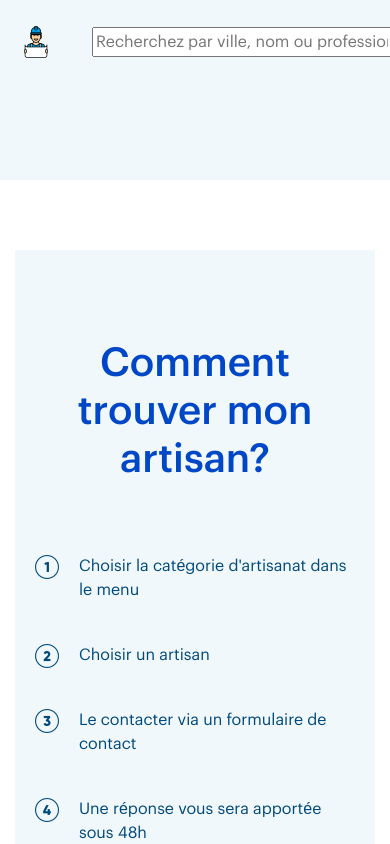
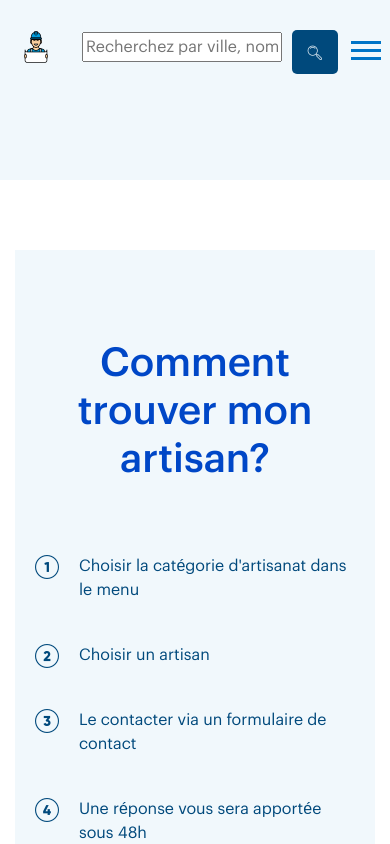
Before and after one commit to Ad15C/Artisan, an Angular app: page / in a window 390 px wide. Shown: the top 844 px of the page. Built offline with nearby package versions, Linux system fonts and the light colour scheme.

Commit message:
header_new_updates

```diff
--- a/src/app/header/header.component.html
+++ b/src/app/header/header.component.html
@@ -26,18 +26,22 @@
     <div class="search-form">
         <form (ngSubmit)="onSearch()">
             <input
-            placeholder="Recherchez par ville, nom ou profession..."
-            name="search"
-            required
-            [(ngModel)]="searchTerm"
-            class="ng-pristine ng-touched ng-invalid">
-            <button type="submit" [disabled]="!searchTerm">Rechercher</button>
-
+                placeholder="Recherchez par ville, nom, profession"
+                name="search"
+                required
+                [(ngModel)]="searchTerm"
+                aria-label="Barre de recherche">
+            <button type="submit" [disabled]="!searchTerm" aria-label="Soumettre la recherche">
+                <span class="button-text">Rechercher</span>
+                <span class="button-icon">
+                    <img src="/assets/favicons/Loupe.png" alt="Icône représentant une loupe pour effectuer une recherche sur le site">
+                </span>
+            </button>
         </form>
     </div>
 
     <div class="menu-toggler" *ngIf="isMobile">
-        <button class="navbar-toggler" type="button" (click)="toggleNavbar()">
+        <button class="navbar-toggler" type="button" (click)="toggleNavbar()"  aria-label="Menu">
             <span class="navbar-toggler-icon"></span>
         </button>
     </div>
--- a/src/app/header/header.component.scss
+++ b/src/app/header/header.component.scss
@@ -21,12 +21,14 @@
     }
 }
 
+/* Menu */
 .navbar {
     display: flex;
     align-items: center;
     background-color: #00497c;
     flex-grow: 1;
     justify-content: center; /* Centre le menu horizontalement */
+    position: relative;
 
     &.open {
         display: flex;
@@ -65,8 +67,9 @@
     }
 }
 
+/* Menu Burger*/
 .navbar-toggler-icon {
-    width: 30px; /* Largeur de l'icône */
+    width: 30px;
     height: 3px; /* Épaisseur des traits */
     background-color: #0074c7; /* Couleur des traits */
     display: block;
@@ -91,19 +94,25 @@
     }
 }
 
+/* Barre de Recherche*/
 .search-form {
     display: flex;
     align-items: center;
+    justify-content: space-between;
+    width: 100%;
 
     form {
         display: flex;
+        flex-direction: row;
         align-items: center;
+        width: auto;
         margin-left: 30px;
 
         input {
-            width: 300px;
+            width: 200px; /* Taille plus petite en mode tablette */
             max-width: 100%; /* S'adapte à l'espace disponible */
             margin-right: 10px; /* Espace entre l'input et le bouton */
+            transition: width 0.3s ease;
         }
 
         button {
@@ -112,7 +121,22 @@
             color: #f1f8fc;
             border: none;
             border-radius: 5px;
-            cursor: pointer; /* Curseur en forme de main */
+            cursor: pointer;
+            display: flex;
+            align-items: center;
+            justify-content: center;
+            min-width: 40px;  /* Adapte la taille minimale du bouton */
+            height: auto;
+
+            button .button-text {
+                display: inline-block; /* Affichage par défaut sur desktop */
+                font-size: 16px;
+            }
+
+            button .button-icon {
+                display: none; /* Masquer l'icône par défaut */
+                font-size: 20px;
+            }
 
             &:hover {
                 background-color: #0074c7; /* Couleur au survol du bouton */
@@ -121,7 +145,7 @@
     }
 }
 
-/* Mobile Styles */
+/* Mobile */
 @media (max-width: 768px) {
     .navbar {
         display: none; /* Cache le menu par défaut */
@@ -129,18 +153,40 @@
 
     .logo img.logo-mobile {
         display: block; /* Affiche le favicon */
-    }
-
-    .search-form {
-        margin-left: 10px; /* Ajuster l'espace pour le champ de recherche */
+        max-height: 40px;
     }
 
     .menu-toggler {
         display: block; /* Affiche le bouton hamburger */
+        z-index: 1001; /* Assure que le menu burger soit au-dessus des autres éléments */
+        margin-right: 10px;
+    }
+
+    .search-form {
+        display: flex;
+        flex-direction: row;
+        align-items: center; /* Aligne l'input et le bouton verticalement */
+        margin-top: 10px; /* Espacement entre le logo et la barre de recherche */
+        width: 100%;
+    }
+
+    .search-form button {
+        min-width: 40px;  /* Pour correspondre à la taille de l'icône */
+        height: 40px; /* Hauteur équivalente à l'icône */
+        padding: 5px;  /* Ajuste l'espace autour de l'icône */
     }
 
     .search-form input {
-        width: 100px; /* Largeur de la barre de recherche sur mobile */
+        width: 100%;
+        margin-bottom: 10px; /* Espace entre l'input et le bouton */
+    }
+
+    .search-form button .button-text {
+        display: none; /* Masquer le texte sur mobile et tablette */
+    }
+
+    .search-form button .button-icon {
+        display: inline-block; /* Afficher l'icône sur mobile et tablette */
     }
 
     .navbar.open {
@@ -152,20 +198,78 @@
         width: 100%;
         background-color: #00497c;
         z-index: 1000; /* Pour que le menu soit au-dessus d'autres éléments */
+        margin-top: 80px;
+    }
+
+    .navbar-nav {
+        flex-direction: column; /* Menu vertical */
+        margin-top: 10px; /* Ajoute un peu d'espace entre les éléments du menu */
+    }
+
+    .nav-item {
+        margin: 10px 0; /* Espacement vertical dans le menu burger */
     }
 }
 
 
-/* Styles pour les tablettes et desktop */
-@media (min-width: 769px) {
+/* Styles pour les tablettes et petit écrans */
+@media (min-width: 769px) and (max-width: 1024px) {
+    .container {
+        display: flex;
+        flex-direction: row;
+        align-items: center;
+    }
+
+    .logo img.logo-mobile {
+        display: none; /* Cacher le logo mobile sur tablette */
+    }
+
+    .logo img.logo-desktop {
+        display: block; /* Afficher le logo desktop sur tablette */
+    }
+
+    .search-form {
+        display: flex;
+        flex-direction: row;
+        align-items: center;
+        width: auto;
+    }
+
+    .search-form button {
+        min-width: 40px;  /* Pour correspondre à la taille de l'icône */
+        height: 40px; /* Hauteur équivalente à l'icône */
+        padding: 5px;  /* Ajuste l'espace autour de l'icône */
+    }
+
+    .search-form input {
+        width: 200px;
+        margin-right: 10px;
+    }
+
+    .search-form button .button-text {
+        display: none; /* Masquer le texte sur mobile et tablette */
+    }
+
+    .search-form button .button-icon {
+        display: inline-block; /* Afficher l'icône sur mobile et tablette */
+    }
+
+    .navbar {
+        display: none;
+    }
+
+    .menu-toggler {
+        display: block; /* Affiche le bouton hamburger */
+        z-index: 1001;
+    }
+}
+
+/* Styles pour les grands écrans (desktop) */
+@media (min-width: 1025px) {
     .navbar {
         display: flex;
         flex-direction: row;
-        justify-content: center;
-    }
-
-    .navbar-collapse {
-        display: flex; /* Affiche les éléments dans la navbar */
+        justify-content: flex-start;
     }
 
     .logo img.logo-desktop {
@@ -177,6 +281,23 @@
     }
 
     .search-form input {
-        width: 250px;
+        width: 250px; /* Taille d'input standard pour desktop */
+    }
+
+    .menu-toggler {
+        display: none; /* Cache le menu burger sur desktop */
+    }
+
+    .search-form button {
+        min-width: 120px;  /* Largeur plus grande pour le texte */
+        height: 40px;
+    }
+
+    .search-form button .button-text {
+        display: inline-block; /* Afficher le texte sur desktop */
+    }
+
+    .search-form button .button-icon {
+        display: none; /* Masquer l'icône sur desktop */
     }
 }
```
Also changed, not shown: src/assets/favicons/Loupe.png (added).
